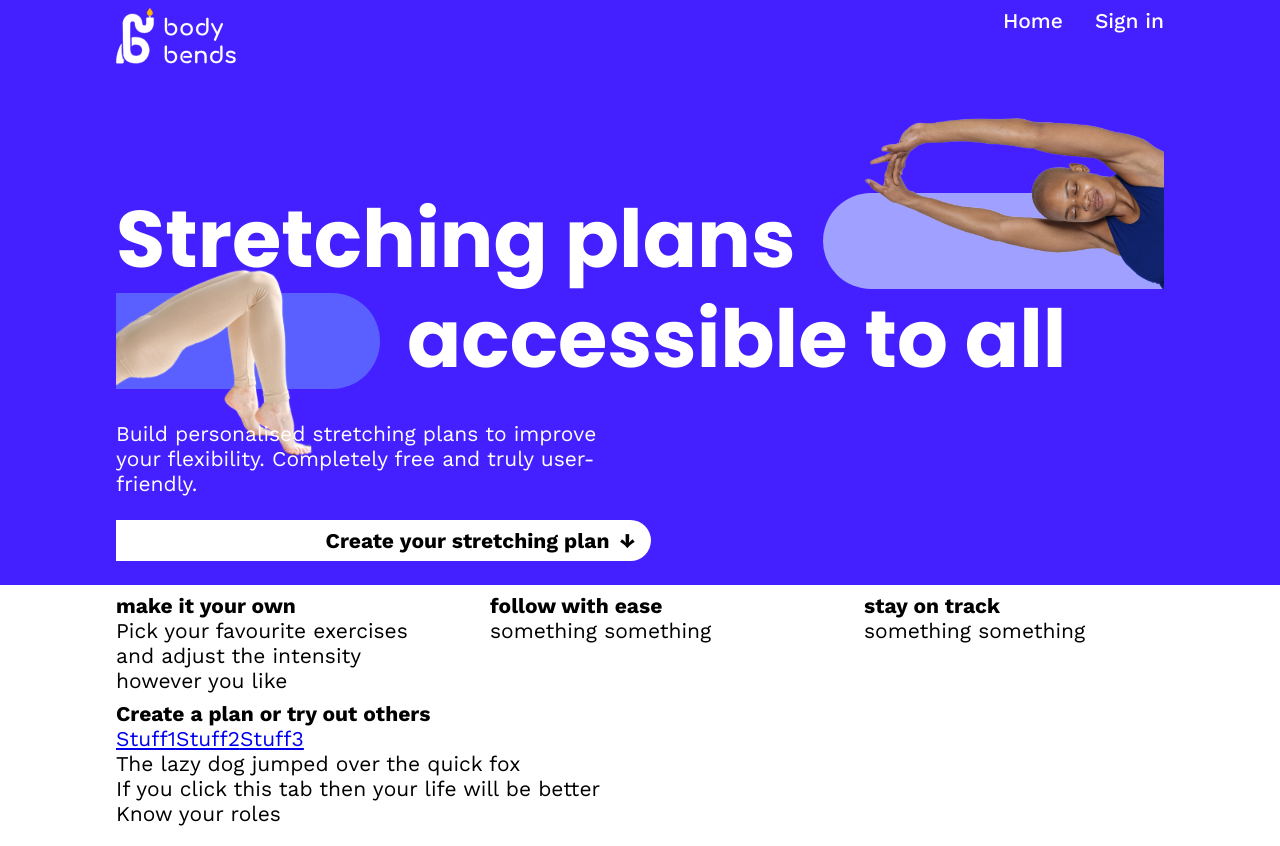
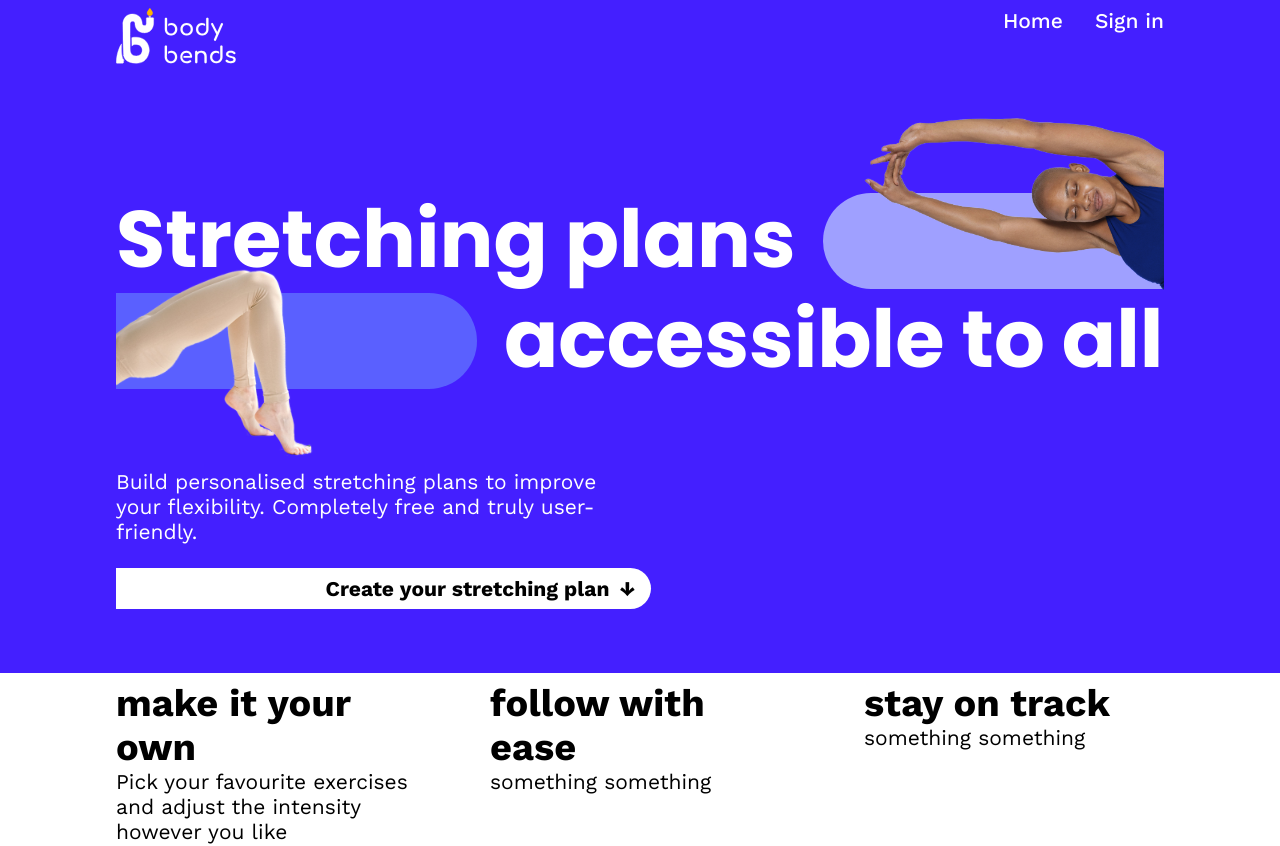
Before and after one commit to ElianeV/Bendy-Candle, a React (Create React App) app: page / in a window 1280 px wide. Shown: the top 846 px of the page. Built offline with nearby package versions, Linux system fonts and the light colour scheme.

Commit message:
Hero section prelim done

```diff
--- a/src/App.scss
+++ b/src/App.scss
@@ -12,6 +12,10 @@ h1 {
   font-size: 80px;
   line-height: 100px;
   font-weight: 700;
+}
+
+h2 {
+  font-size: 38px;
 }
 
 .disable {
@@ -74,9 +78,10 @@ h1 {
     max-width: 1080px;
     margin: auto;
     padding-top: 120px;
+    padding-bottom: 40px;
     p {
       width: 50%;
-      margin-top: 32px;
+      margin-top: 80px;
     }
 
     a {
@@ -107,7 +112,7 @@ h1 {
     }
   }
   .left-title-img {
-    width: 264px;
+    width: 361px;
     height: 96px;
     display: inline-block;
     margin-right: 27px;
```
